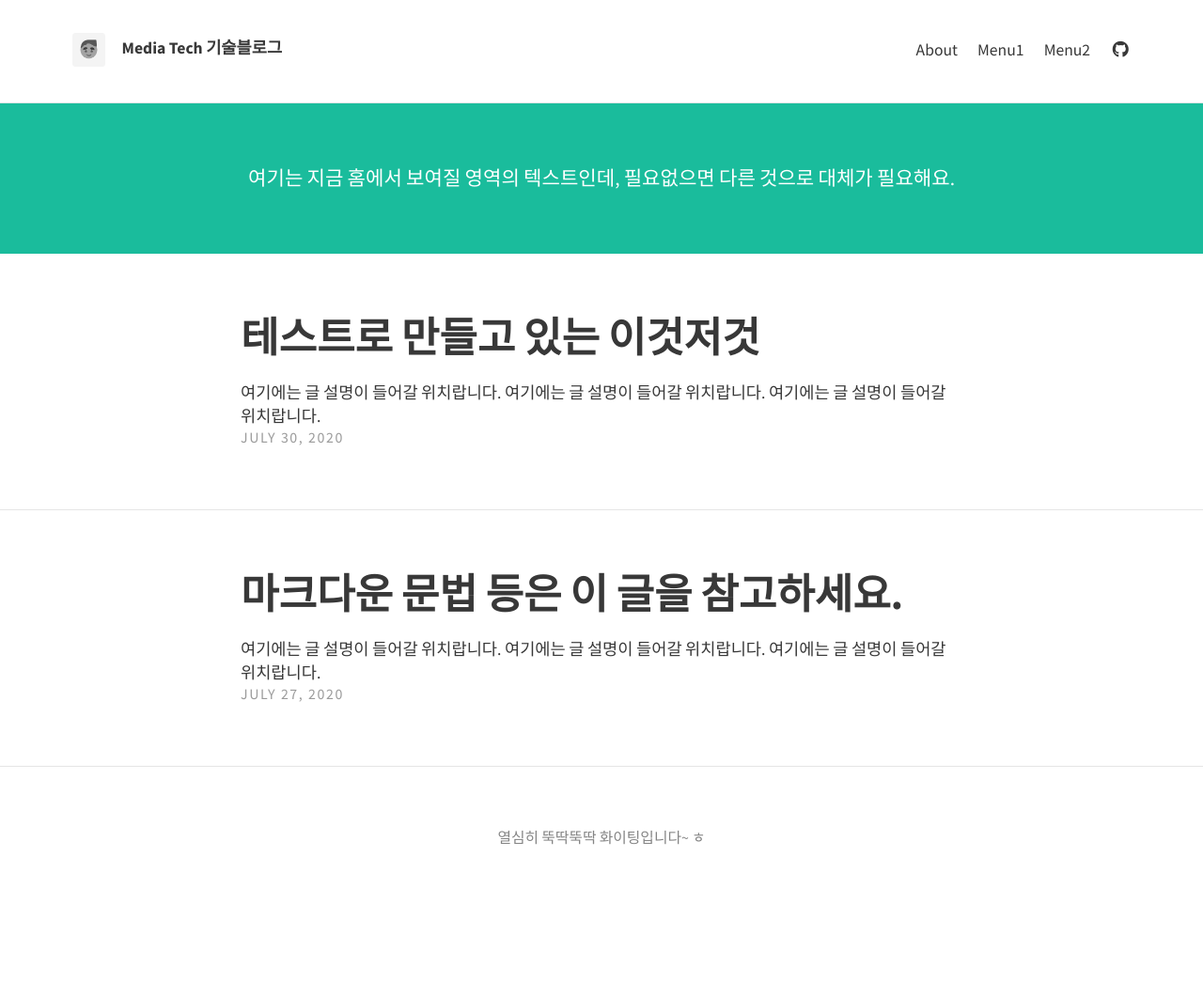
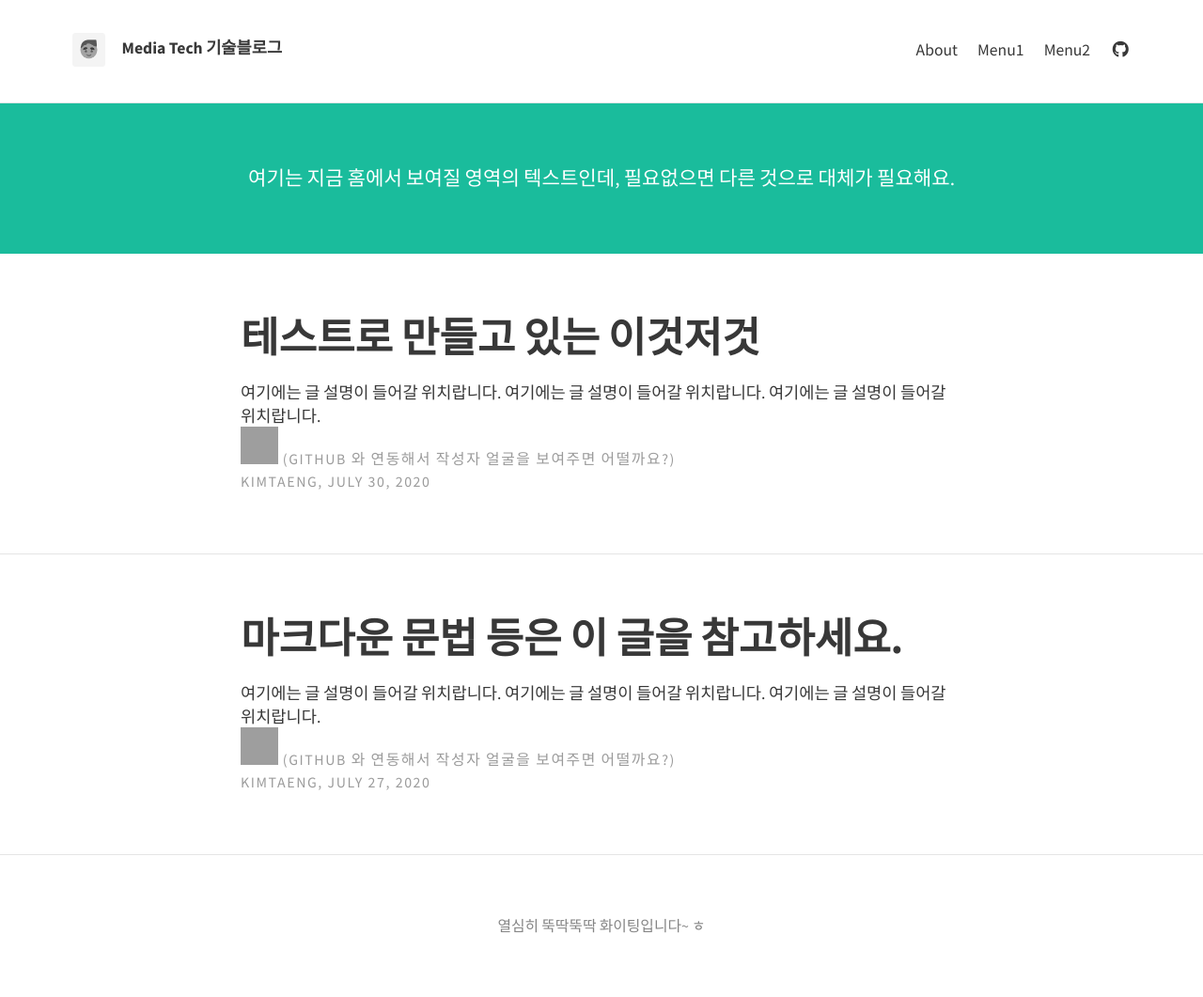
Before and after one commit to naver-media-tech/naver-media-tech.github.io, a Jekyll site: the page built from index.html, in a window 1280 px wide. Shown: the whole page at 94% size. Built offline with Jekyll 4.4.1, drawn with Linux system fonts in a browser that asks for light colours; nearby versions of some CDN libraries; the list of posts is cut into pages by our own code; before the commit the page ends 968 px from its top, so only the background shows below that; grey boxes are pictures that could not be loaded.

Commit message:
글 작성자 매핑/관리 추가

```diff
--- a/_config.yml
+++ b/_config.yml
@@ -74,7 +74,9 @@ highlighter: rouge
 sass:
   sass_dir: _sass
   style: :compressed
-plugins: [jekyll-paginate]
+plugins:
+  - jekyll-paginate
+  - jekyll-avatar
 exclude:
   - Gemfile
   - Gemfile.lock
--- /dev/null
+++ b/_data/authors.yml
@@ -0,0 +1,4 @@
+kimtaeng: # post의 author에 들어갑니다.
+  name: kimtaeng
+  username: madplay
+  email: itsmetaeng@gmail.com
--- a/_layouts/home.html
+++ b/_layouts/home.html
@@ -14,18 +14,31 @@ layout: default
     {% for post in paginator.posts %}
     <div class="post-teaser">
       <header>
-        <h1>
-          <a class="post-link" href="{{ post.url | relative_url }}">
-            {{ post.title }}
-          </a>
-        </h1>
+          <h1>
+            <a class="post-link" href="{{ post.url | relative_url }}">
+              {{ post.title }}
+            </a>
+          </h1>
       </header>
       <div class="excerpt">
         {{ post.description }}
         <!--        {{ post.excerpt }} 본문 요약문은 이걸 씁니다. -->
       </div>
       <p class="meta">
-        {{ post.date | date: "%B %-d, %Y" }}
+        {%- if post.authors -%}
+        {% assign author_name = post.author %}
+        {%- else if post.author -%}
+        {% assign author = site.data.authors[post.author] %}
+        {% assign author_name = author.name %}
+        {%- if author.username -%}
+        <a href="//github.com/{{ author.username }}" target="_blank">
+          {% avatar user=author.username size=40 %}
+        </a>
+        (github 와 연동해서 작성자 얼굴을 보여주면 어떨까요?)
+        {%- endif -%}
+        {%- endif -%}
+        <br>
+        {{ author.name }}, {{ post.date | date: "%B %-d, %Y" }}
       </p>
     </div>
     {% endfor %}
--- a/_posts/2020-07-27-markdown-and-html.md
+++ b/_posts/2020-07-27-markdown-and-html.md
@@ -1,7 +1,7 @@
 ---
 layout: post
 title: "마크다운 문법 등은 이 글을 참고하세요."
-author: "김탱"
+author: "kimtaeng"
 description: "여기에는 글 설명이 들어갈 위치랍니다. 여기에는 글 설명이 들어갈 위치랍니다. 여기에는 글 설명이 들어갈 위치랍니다. "
 ---
 
--- a/_posts/2020-07-30-test.md
+++ b/_posts/2020-07-30-test.md
@@ -1,5 +1,6 @@
 ---
 layout: post
 title:  테스트로 만들고 있는 이것저것
+author: kimtaeng
 description: "여기에는 글 설명이 들어갈 위치랍니다. 여기에는 글 설명이 들어갈 위치랍니다. 여기에는 글 설명이 들어갈 위치랍니다. "
 ---
```
Also changed, not shown: _layouts/post.html (+14 -3 lines).
